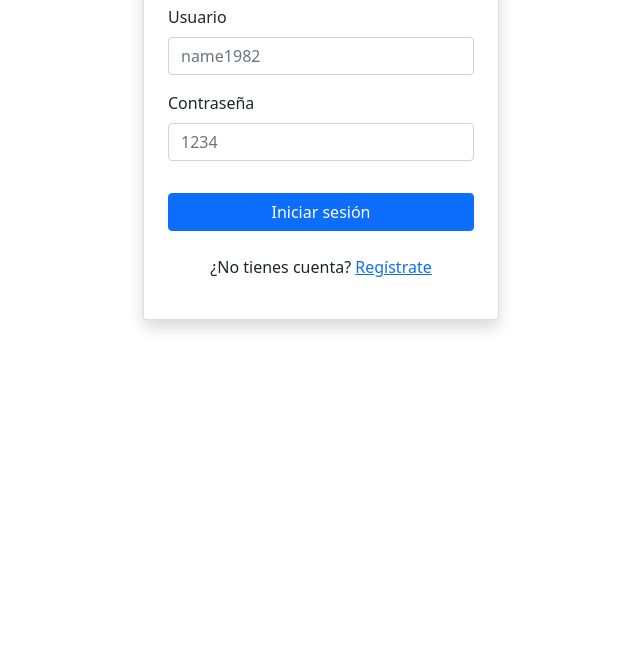
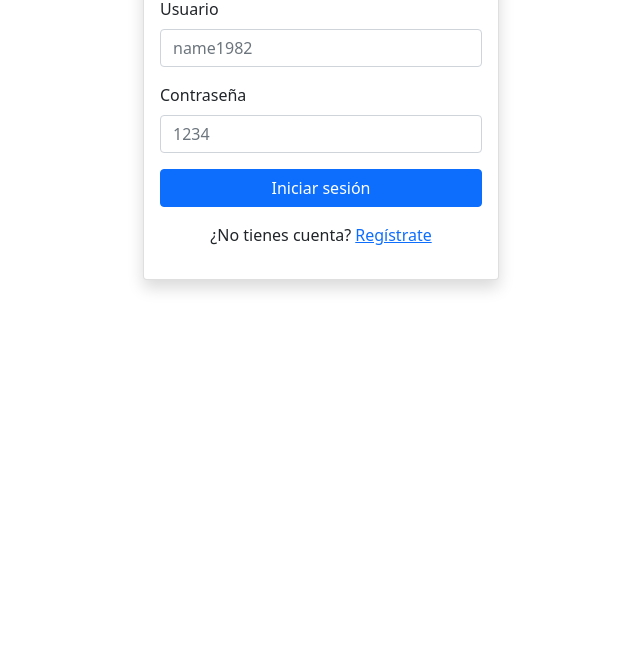
Before and after one commit to cristiayala1982/mi-red-social, a plain HTML site: page index.html in a window 1280 px wide. Shown: the part 140-800 px from the top of the page, without its empty margins (319-959 px from the left). Drawn offline with nearby package versions, Linux system fonts and the light colour scheme.

Commit message:
Update index.html

```diff
--- a/index.html
+++ b/index.html
@@ -1,48 +1,26 @@
-<!DOCTYPE html>
-<html>
+<!doctype html>
+<html lang="es">
   <head>
-    <title>Mi red social</title>
-    <!--<link href="https://cdn.jsdelivr.net/npm/bootstrap@5.3.2/dist/css/bootstrap.min.css" rel="stylesheet">-->
+    <!-- Metas requeridos para Bootstrap -->
+    <meta charset="utf-8">
+    <meta name="viewport" content="width=device-width, initial-scale=1">
+
+    <!-- CSS de Bootstrap (asegúrate de que la ruta a tu archivo sea correcta o usa el CDN) -->
+    <!-- Si usas un CDN, asegúrate de que sea la versión 5.x -->
     <link href="https://cdn.jsdelivr.net/npm/bootstrap@5.1.3/dist/css/bootstrap.min.css" rel="stylesheet">
-    <meta charset="UTF-8" />
+
+    <!-- Si tienes un archivo CSS propio, asegúrate de incluirlo aquí -->
+    <!-- <link rel="stylesheet" href="css/styles.css"> -->
+
+    <title>Iniciar sesión</title>
   </head>
   <body>
-<!--<div class="container-fluid min-vh-100 d-flex align-items-center justify-content-center bg-light">
-  <div class="row w-100 justify-content-center">
-    <div class="col-12 col-sm-11 col-md-9 col-lg-7 col-xl-6">
-      <h1 class="text-center text-success mb-4">Última corrección</h1>
-      <div class="card shadow-lg p-4 rounded-4">
-        <h2 class="text-center mb-4 fs-1">Iniciar sesión</h2>
-        <form id="form-login">
-          <div class="mb-4">
-            <label for="usuario-login" class="form-label fs-4">Usuario</label>
-            <input type="text" class="form-control form-control-lg" id="usuario-login"
-                   placeholder="name1982" autocomplete="username" required>
-          </div>
-          <div class="mb-4">
-            <label for="password-login" class="form-label fs-4">Contraseña</label>
-            <input type="password" class="form-control form-control-lg" id="password-login"
-                   placeholder="1234" autocomplete="current-password" required>
-          </div>
-          <button type="submit" class="btn btn-primary btn-lg w-100 fs-4">Iniciar sesión</button>
-          <p class="text-center mt-4 fs-5">
-            ¿No tienes cuenta? <a href="register.html" class="text-primary">Regístrate</a>
-          </p>
-          <p id="mensaje-login" class="text-center mt-3 fs-5"></p>
-        </form>
-      </div>
-    </div>
-  </div>
-</div>-->
-<div class="container mt-5">
+
+    <div class="container mt-5">
         <div class="row justify-content-center">
-            <!--
-              - col-11: En pantallas extra pequeñas (móviles), ocupa casi todo el ancho (11 de 12 columnas) para que no toque los bordes.
-              - col-md-6: En pantallas medianas (tablets), ocupa la mitad del ancho.
-              - col-lg-4: En pantallas grandes (escritorios), se hace más angosto.
-            -->
-            <div class="col-11 col-md-6 col-lg-4">
-                <div class="card shadow p-4 mb-5 bg-white rounded">
+            <!-- Usamos col-md-4 para que coincida con tu registro -->
+            <div class="col-md-4">
+                <div class="card shadow p-3 mb-5 bg-white rounded">
                     <h1 class="text-center mb-4">Iniciar sesión</h1>
                     <form id="form-login">
                         <div class="mb-3">
@@ -55,8 +33,8 @@
                           <input type="password" class="form-control" id="password-login"
                           placeholder="1234" autocomplete="current-password" required>
                         </div>
-                          <button type="submit" class="btn btn-primary w-100 mt-3">Iniciar sesión</button>
-                          <p class="text-center mt-4">
+                          <button type="submit" class="btn btn-primary w-100">Iniciar sesión</button>
+                          <p class="text-center mt-3">
                             ¿No tienes cuenta? <a href="register.html" class="text-primary">Regístrate</a>
                           </p>
                           <p id="mensaje-login" class="text-center mt-3"></p>
```
